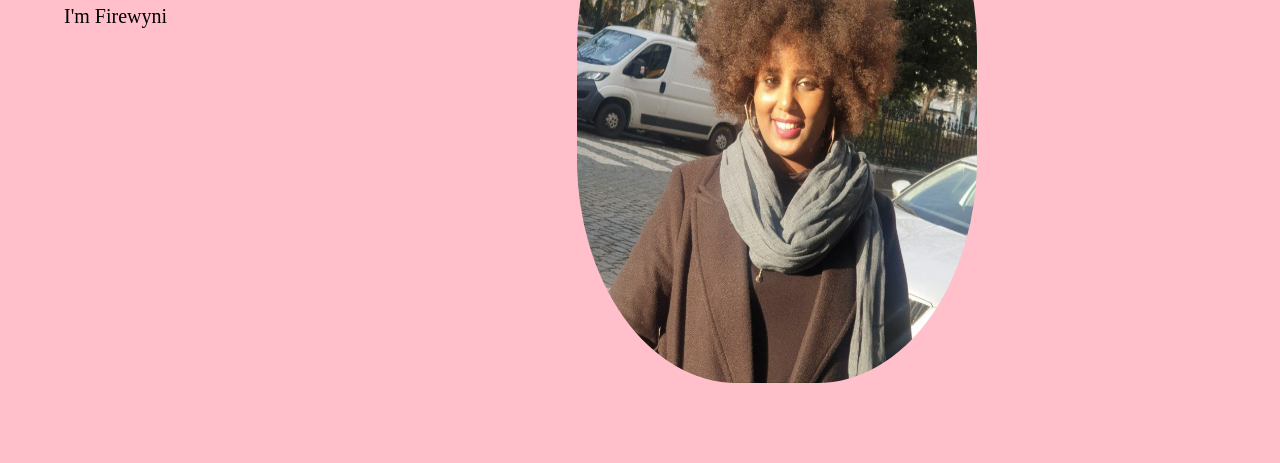
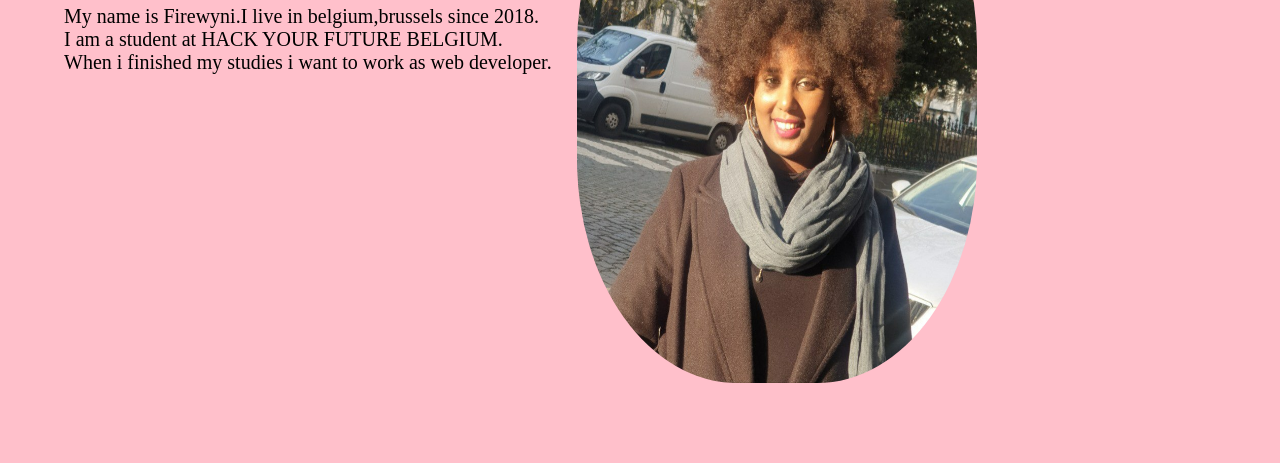
Before and after one commit to firity/firity.github.io, a plain HTML site: page about.html in a window 1280 px wide. Shown: the part 337-800 px from the top of the page. Drawn offline with Linux system fonts and the light colour scheme.

Commit message:
Update about.html

```diff
--- a/about.html
+++ b/about.html
@@ -19,7 +19,7 @@
   </nav>
   <div class="info">
     <h1>About me</h1>
-    <p>I'm Firewyni</p>
+    <p>My name is Firewyni.I live in belgium,brussels since 2018.<br>I am a student at HACK YOUR FUTURE BELGIUM.<br>When i finished my studies i want to work as web developer.</p>
 </div>
 <div class="img-box">
      <img src="bg-img4.jpeg" class="my-img" width="400" height="600">
```
